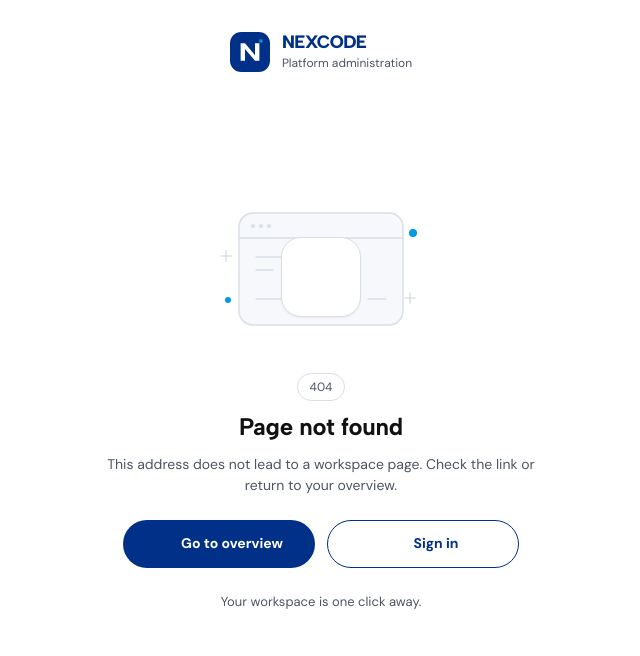
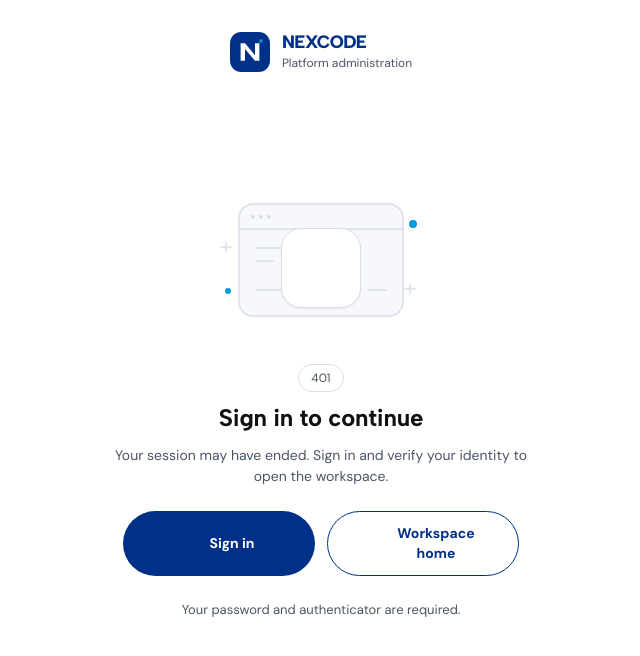
Before and after one commit to nexcoderw/gym-admin-app, a Next.js app: page /401 in a window 1280 px wide. Before the commit this address had no page. Shown: the top 656 px of the page, without its empty margins (319-959 px from the left). Built offline with nearby package versions, Linux system fonts and the light colour scheme; some icons are missing.

Commit message:
feat(errors): add the sign-in-required recovery page

```diff
--- /dev/null
+++ b/src/app/401/page.tsx
@@ -0,0 +1,9 @@
+import type { Metadata } from 'next';
+
+import { RecoveryState } from '@/components/shared/recovery-state';
+
+export const metadata: Metadata = { title: 'Sign-in required' };
+
+export default function UnauthorizedPage() {
+	return <RecoveryState kind="401" />;
+}
```
